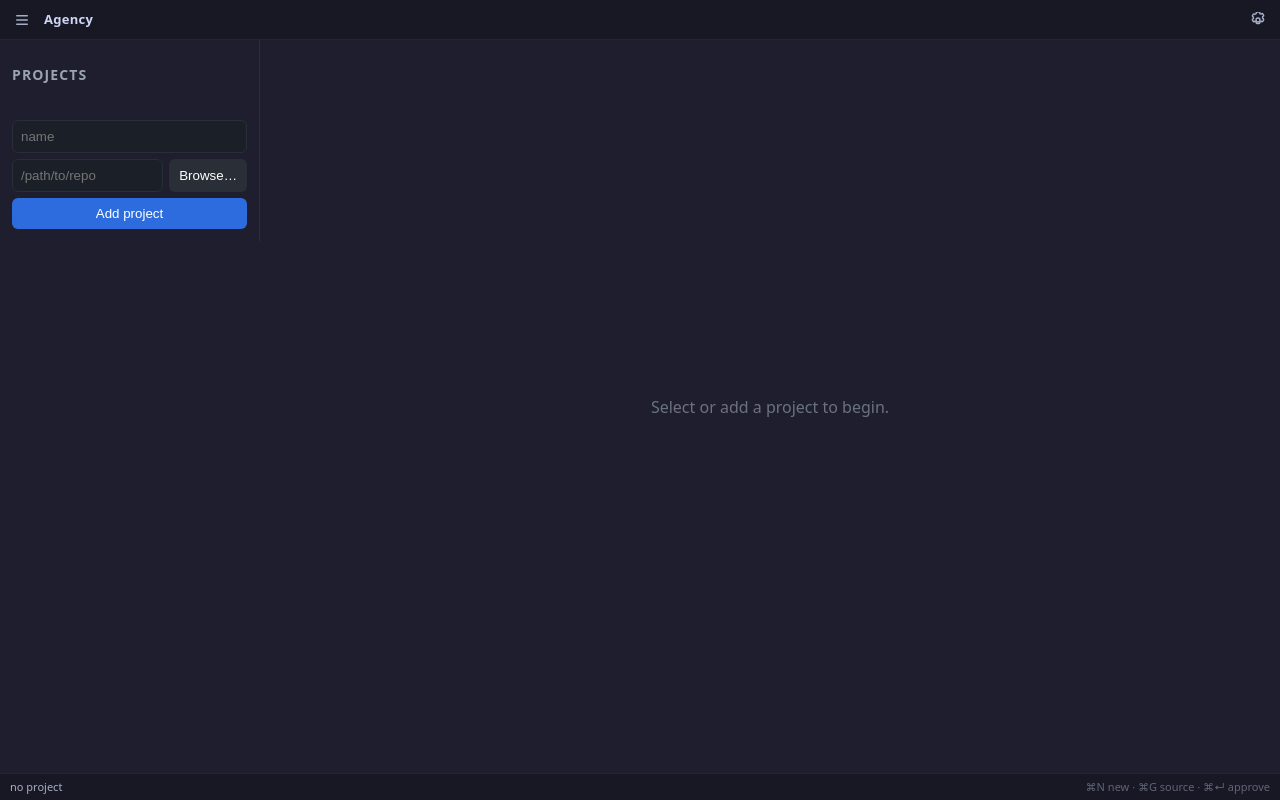
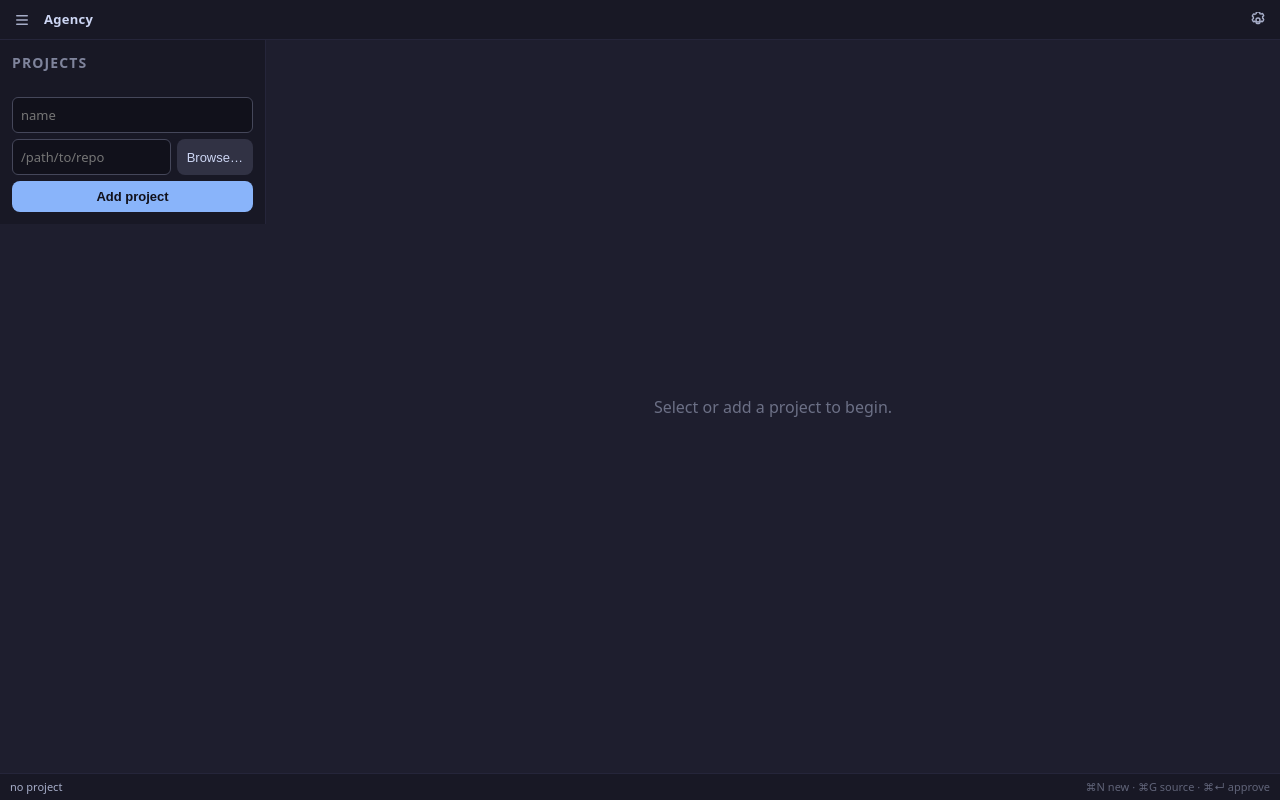
Before and after one commit to TennnisAI/Agency, a React (Vite) app in the folder ui/: page / in a window 1280 px wide. Built offline with nearby package versions, Linux system fonts and the light colour scheme.

Commit message:
Reskin sidebar, task board, status dots, and agent badges

```diff
--- a/ui/src/components/TaskBoard.tsx
+++ b/ui/src/components/TaskBoard.tsx
@@ -5,6 +5,24 @@ import GitPanel from "./GitPanel";
 
 interface Props {
   project: Project;
+}
+
+function statusDotClass(status: string): string {
+  const s = status.toLowerCase();
+  if (s === "running") return "running";
+  if (s === "awaiting" || s === "idle") return "awaiting";
+  if (s === "review") return "review";
+  if (s === "exited") return "exited";
+  if (s === "crashed") return "crashed";
+  return "awaiting";
+}
+
+function agentBadgeClass(profileName: string): string {
+  const n = profileName.toLowerCase();
+  if (n === "claude") return "claude";
+  if (n === "pi") return "pi";
+  if (n === "hermes") return "hermes";
+  return "";
 }
 
 export default function TaskBoard({ project }: Props) {
@@ -59,7 +77,9 @@ export default function TaskBoard({ project }: Props) {
       ) : (
         <div className="task-running">
           <div className="task-status">
-            status: {status || "starting…"} · agent: {activeProfile}
+            <span className={`dot ${statusDotClass(status || "awaiting")}`} />
+            <span>{status || "starting…"}</span>
+            <span className={`badge ${agentBadgeClass(activeProfile)}`}>{activeProfile}</span>
           </div>
           <div className="task-split">
             <TerminalPane
--- a/ui/src/styles.css
+++ b/ui/src/styles.css
@@ -6,20 +6,20 @@
   min-height: var(--titlebar-h, 40px);
   display: flex; align-items: center; gap: 4px;
   padding: 0 8px;
-  background: var(--mantle, #181825);
-  border-bottom: 1px solid var(--line, #25253a);
+  background: var(--mantle);
+  border-bottom: 1px solid var(--line);
   -webkit-app-region: drag;
 }
 .titlebar-icon {
   -webkit-app-region: no-drag;
-  background: none; border: none; color: var(--sub0, #a6adc8); cursor: pointer;
+  background: none; border: none; color: var(--sub0); cursor: pointer;
   display: flex; align-items: center; justify-content: center;
   width: 28px; height: 28px; border-radius: 6px; padding: 0;
 }
-.titlebar-icon:hover { background: var(--s0, #313244); color: var(--text, #cdd6f4); }
+.titlebar-icon:hover { background: var(--s0); color: var(--text); }
 .titlebar-mark {
   font-size: 13px; font-weight: 600; letter-spacing: 0.02em;
-  color: var(--text, #cdd6f4); user-select: none; margin-left: 4px;
+  color: var(--text); user-select: none; margin-left: 4px;
 }
 .titlebar-spacer { flex: 1; }
 .content { display: flex; flex: 1; min-height: 0; }
@@ -28,72 +28,149 @@
   min-height: var(--statusbar-h, 27px);
   display: flex; align-items: center; justify-content: space-between;
   padding: 0 10px;
-  background: var(--mantle, #181825);
-  border-top: 1px solid var(--line, #25253a);
-  font-size: 11px; color: var(--o1, #7f849c);
+  background: var(--mantle);
+  border-top: 1px solid var(--line);
+  font-size: 11px; color: var(--o1);
 }
-.statusbar-project { font-weight: 500; color: var(--sub0, #a6adc8); }
+.statusbar-project { font-weight: 500; color: var(--sub0); }
 .statusbar-hints { opacity: 0.7; }
-/* Legacy compat */
-.app { display: flex; height: 100vh; }
-.sidebar { width: 260px; border-right: 1px solid #2a2e36; padding: 12px; display: flex; flex-direction: column; gap: 12px; }
-.sidebar h2 { font-size: 14px; text-transform: uppercase; letter-spacing: 0.08em; color: #9aa3b2; }
+/* Sidebar */
+.sidebar {
+  width: var(--sidebar-w, 266px);
+  min-width: var(--sidebar-w, 266px);
+  border-right: 1px solid var(--line);
+  padding: 12px;
+  display: flex; flex-direction: column; gap: 12px;
+  background: var(--mantle);
+}
+.sidebar h2 { font-size: 14px; text-transform: uppercase; letter-spacing: 0.08em; color: var(--o1); margin: 0; }
 .project-list { list-style: none; margin: 0; padding: 0; flex: 1; overflow: auto; }
 .project-list li { display: flex; justify-content: space-between; padding: 8px; border-radius: 6px; cursor: pointer; }
-.project-list li:hover { background: #1d2128; }
-.project-list li.selected { background: #243042; }
-.project-list button { background: none; border: none; color: #8893a5; cursor: pointer; }
+.project-list li:hover { background: var(--s0); }
+.project-list li.selected { background: var(--s1); }
+.project-list button { background: none; border: none; color: var(--o0); cursor: pointer; }
 .add-project { display: flex; flex-direction: column; gap: 6px; }
-.add-project input, .new-task textarea { background: #1b1f27; border: 1px solid #2a2e36; color: #e6e6e6; border-radius: 6px; padding: 8px; }
+.add-project input, .new-task textarea, .new-task select {
+  background: var(--crust);
+  border: 1px solid var(--s1);
+  color: var(--text);
+  border-radius: 6px;
+  padding: 8px;
+  font-family: var(--sans);
+  font-size: 13px;
+  width: 100%;
+}
+.add-project input:focus, .new-task textarea:focus, .new-task select:focus {
+  outline: none;
+  border-color: var(--blue);
+}
 .repo-row { display: flex; gap: 6px; }
 .repo-row input { flex: 1; min-width: 0; }
-.browse { background: #2a2e36; white-space: nowrap; padding: 8px 10px; }
-button { background: #2d6cdf; border: none; color: white; padding: 8px 12px; border-radius: 6px; cursor: pointer; }
+/* Buttons */
+button {
+  background: var(--blue);
+  border: none;
+  color: var(--crust);
+  font-weight: 600;
+  padding: 8px 13px;
+  border-radius: 8px;
+  cursor: pointer;
+  font-size: 13px;
+  transition: background 0.15s;
+}
+button:hover { background: var(--lav); }
+.browse {
+  background: var(--s0);
+  color: var(--text);
+  font-weight: 400;
+  white-space: nowrap;
+  padding: 8px 10px;
+}
+.browse:hover { background: var(--s1); }
+.project-list button {
+  background: none;
+  color: var(--o0);
+  padding: 2px 6px;
+  border-radius: 4px;
+  font-weight: 400;
+}
+.project-list button:hover { background: var(--s0); color: var(--text); }
+/* Board */
 .board { flex: 1; display: flex; flex-direction: column; padding: 16px; gap: 12px; }
-.board.empty { align-items: center; justify-content: center; color: #6b7280; }
-.board-header code { color: #8893a5; font-size: 12px; }
+.board.empty { align-items: center; justify-content: center; color: var(--o0); }
+.board-header { display: flex; align-items: baseline; gap: 10px; }
+.board-header h2 { margin: 0; font-size: 16px; }
+.board-header code { color: var(--o1); font-size: 12px; }
 .new-task { display: flex; flex-direction: column; gap: 8px; max-width: 640px; }
+.new-task select { max-width: 200px; }
 .new-task textarea { min-height: 120px; resize: vertical; }
 .task-running { display: flex; flex-direction: column; gap: 8px; flex: 1; }
-.task-status { color: #9aa3b2; font-size: 13px; }
-.terminal { flex: 1; min-height: 320px; background: #000; border-radius: 8px; padding: 6px; overflow: hidden; }
+.task-status {
+  display: flex; align-items: center; gap: 8px;
+  color: var(--sub0); font-size: 13px;
+}
+.terminal { flex: 1; min-height: 320px; background: var(--crust); border-radius: 8px; padding: 6px; overflow: hidden; }
 .task-split { display: flex; gap: 12px; flex: 1; min-height: 0; }
 .task-split .terminal { flex: 2; }
-.git-panel { flex: 1; min-width: 280px; max-width: 420px; overflow: auto; background: #1b1f27; border: 1px solid #2a2e36; border-radius: 8px; padding: 10px; display: flex; flex-direction: column; gap: 10px; }
+.git-panel { flex: 1; min-width: 280px; max-width: 420px; overflow: auto; background: var(--mantle); border: 1px solid var(--line); border-radius: 8px; padding: 10px; display: flex; flex-direction: column; gap: 10px; }
 .git-header { display: flex; justify-content: space-between; align-items: center; }
-.git-header h3 { margin: 0; font-size: 13px; text-transform: uppercase; letter-spacing: 0.06em; color: #9aa3b2; }
-.git-section h4 { margin: 4px 0; font-size: 12px; color: #8893a5; }
-.git-empty { color: #5b6472; font-size: 12px; }
+.git-header h3 { margin: 0; font-size: 13px; text-transform: uppercase; letter-spacing: 0.06em; color: var(--o1); }
+.git-section h4 { margin: 4px 0; font-size: 12px; color: var(--o0); }
+.git-empty { color: var(--s2); font-size: 12px; }
 .git-file { display: flex; align-items: center; gap: 6px; font-size: 13px; padding: 2px 0; }
-.git-status { width: 14px; color: #d8a657; font-family: ui-monospace, monospace; }
+.git-status { width: 14px; color: var(--yellow); font-family: var(--mono); }
 .git-path { flex: 1; cursor: pointer; overflow: hidden; text-overflow: ellipsis; white-space: nowrap; }
 .git-path:hover { text-decoration: underline; }
 .git-file button { padding: 0 8px; }
 .git-commit { display: flex; flex-direction: column; gap: 6px; }
-.git-commit textarea { background: #14161a; border: 1px solid #2a2e36; color: #e6e6e6; border-radius: 6px; padding: 6px; min-height: 56px; resize: vertical; }
+.git-commit textarea { background: var(--crust); border: 1px solid var(--line); color: var(--text); border-radius: 6px; padding: 6px; min-height: 56px; resize: vertical; }
 .git-actions { display: flex; gap: 6px; }
-.git-error { color: #e06c75; font-size: 12px; white-space: pre-wrap; }
-.git-diff pre { background: #0e1014; border-radius: 6px; padding: 8px; overflow: auto; max-height: 240px; font-size: 12px; }
+.git-error { color: var(--red); font-size: 12px; white-space: pre-wrap; }
+.git-diff pre { background: var(--crust); border-radius: 6px; padding: 8px; overflow: auto; max-height: 240px; font-size: 12px; }
 .git-commit-row { font-size: 12px; padding: 1px 0; }
-.git-commit-row code { color: #7da3c9; }
+.git-commit-row code { color: var(--blue); }
 .settings-overlay { position: fixed; inset: 0; background: rgba(0,0,0,0.5); display: flex; align-items: center; justify-content: center; z-index: 10; }
-.settings { background: #14161a; border: 1px solid #2a2e36; border-radius: 10px; padding: 16px; width: 560px; max-height: 86vh; overflow: auto; display: flex; flex-direction: column; gap: 14px; }
+.settings { background: var(--crust); border: 1px solid var(--line); border-radius: 10px; padding: 16px; width: 560px; max-height: 86vh; overflow: auto; display: flex; flex-direction: column; gap: 14px; }
 .settings-head { display: flex; justify-content: space-between; align-items: center; }
 .settings section { display: flex; flex-direction: column; gap: 6px; }
-.settings h3 { margin: 0; font-size: 13px; text-transform: uppercase; letter-spacing: 0.06em; color: #9aa3b2; }
-.settings label { font-size: 12px; color: #8893a5; }
-.settings input, .settings textarea { background: #1b1f27; border: 1px solid #2a2e36; color: #e6e6e6; border-radius: 6px; padding: 8px; }
+.settings h3 { margin: 0; font-size: 13px; text-transform: uppercase; letter-spacing: 0.06em; color: var(--o1); }
+.settings label { font-size: 12px; color: var(--o0); }
+.settings input, .settings textarea { background: var(--mantle); border: 1px solid var(--s1); color: var(--text); border-radius: 6px; padding: 8px; width: 100%; }
 .settings textarea { min-height: 64px; resize: vertical; }
 .profile-list { list-style: none; margin: 0; padding: 0; display: flex; flex-direction: column; gap: 4px; }
 .profile-list li { display: flex; align-items: center; gap: 8px; }
 .profile-name { cursor: pointer; min-width: 90px; }
 .profile-name:hover { text-decoration: underline; }
-.profile-list code { color: #8893a5; flex: 1; font-size: 12px; }
+.profile-list code { color: var(--o0); flex: 1; font-size: 12px; }
 .profile-form { display: flex; flex-direction: column; gap: 6px; margin-top: 6px; }
 .sidebar-wrap { display: flex; flex-direction: column; }
-.settings-btn { margin: 8px; background: #2a2e36; }
-.new-task select { background: #1b1f27; border: 1px solid #2a2e36; color: #e6e6e6; border-radius: 6px; padding: 8px; max-width: 200px; }
-.merge-modal { background: #14161a; border: 1px solid #2a2e36; border-radius: 12px; padding: 16px; width: 620px; max-height: 86vh; overflow: auto; display: flex; flex-direction: column; gap: 12px; }
-.merge-ok { color: #a6e3a1; }
-.merge-warn { color: #f9e2af; }
+.settings-btn { margin: 8px; background: var(--s0); color: var(--text); font-weight: 400; }
+.settings-btn:hover { background: var(--s1); }
+/* Merge modal */
+.merge-modal { background: var(--crust); border: 1px solid var(--line); border-radius: 12px; padding: 16px; width: 620px; max-height: 86vh; overflow: auto; display: flex; flex-direction: column; gap: 12px; }
+.merge-ok { color: var(--green); }
+.merge-warn { color: var(--yellow); }
 .merge-term { min-height: 280px; }
+/* Status dot */
+.dot { width: 9px; height: 9px; border-radius: 50%; display: inline-block; flex-shrink: 0; }
+.dot.running { background: var(--running); box-shadow: 0 0 8px var(--running); animation: pulse 1.6s ease-in-out infinite; }
+.dot.awaiting { background: var(--awaiting); }
+.dot.review { background: var(--review); }
+.dot.exited { background: var(--exited); }
+.dot.crashed { background: var(--crashed); }
+@keyframes pulse {
+  0%, 100% { opacity: 1; }
+  50% { opacity: 0.45; }
+}
+/* Agent badge */
+.badge {
+  font-family: var(--mono);
+  font-size: 10.5px;
+  border-radius: 5px;
+  padding: 2px 7px;
+  background: var(--s0);
+  color: var(--sub1);
+}
+.badge.claude { color: var(--agent-claude); }
+.badge.pi { color: var(--agent-pi); }
+.badge.hermes { color: var(--agent-hermes); }
```
